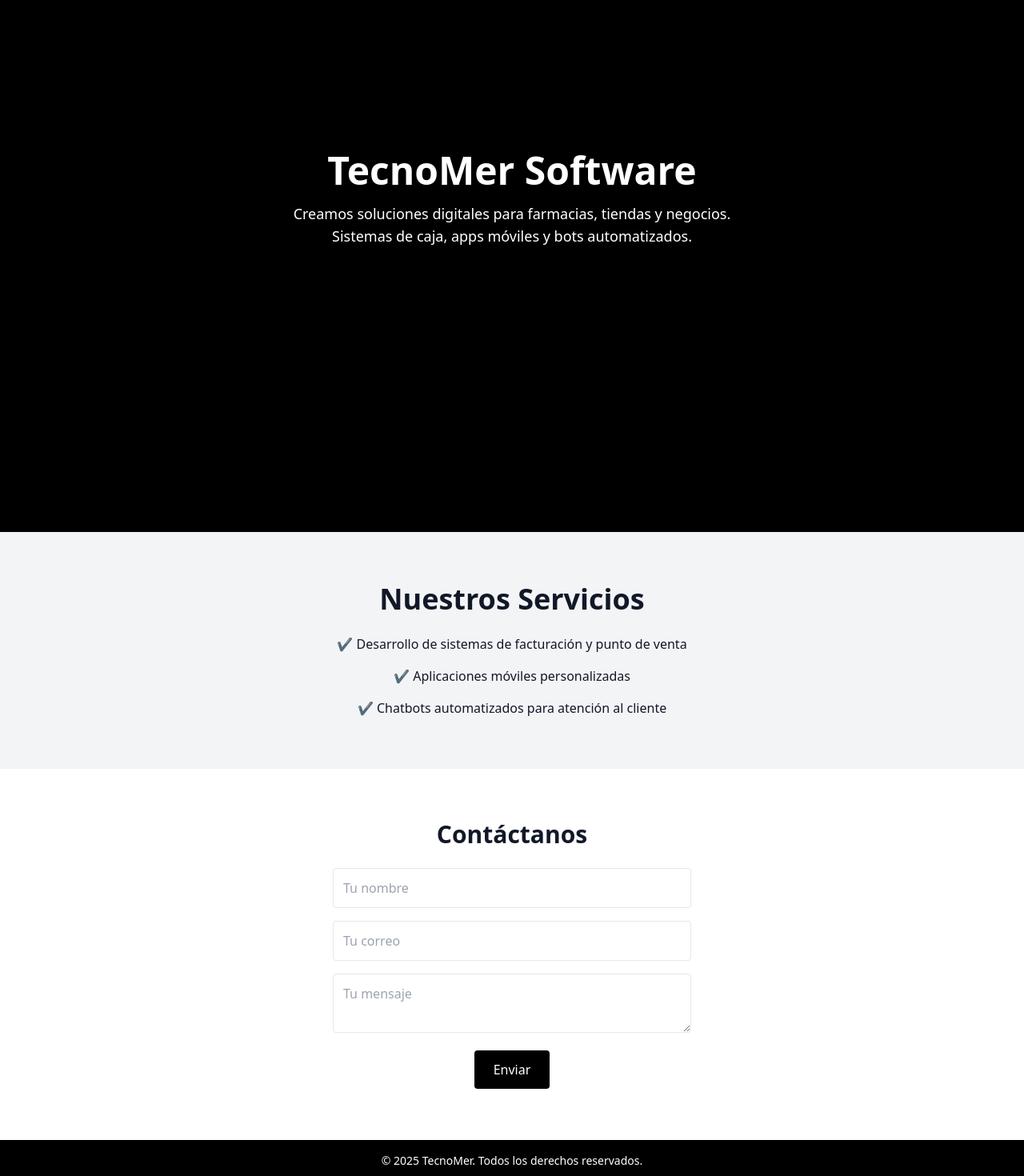
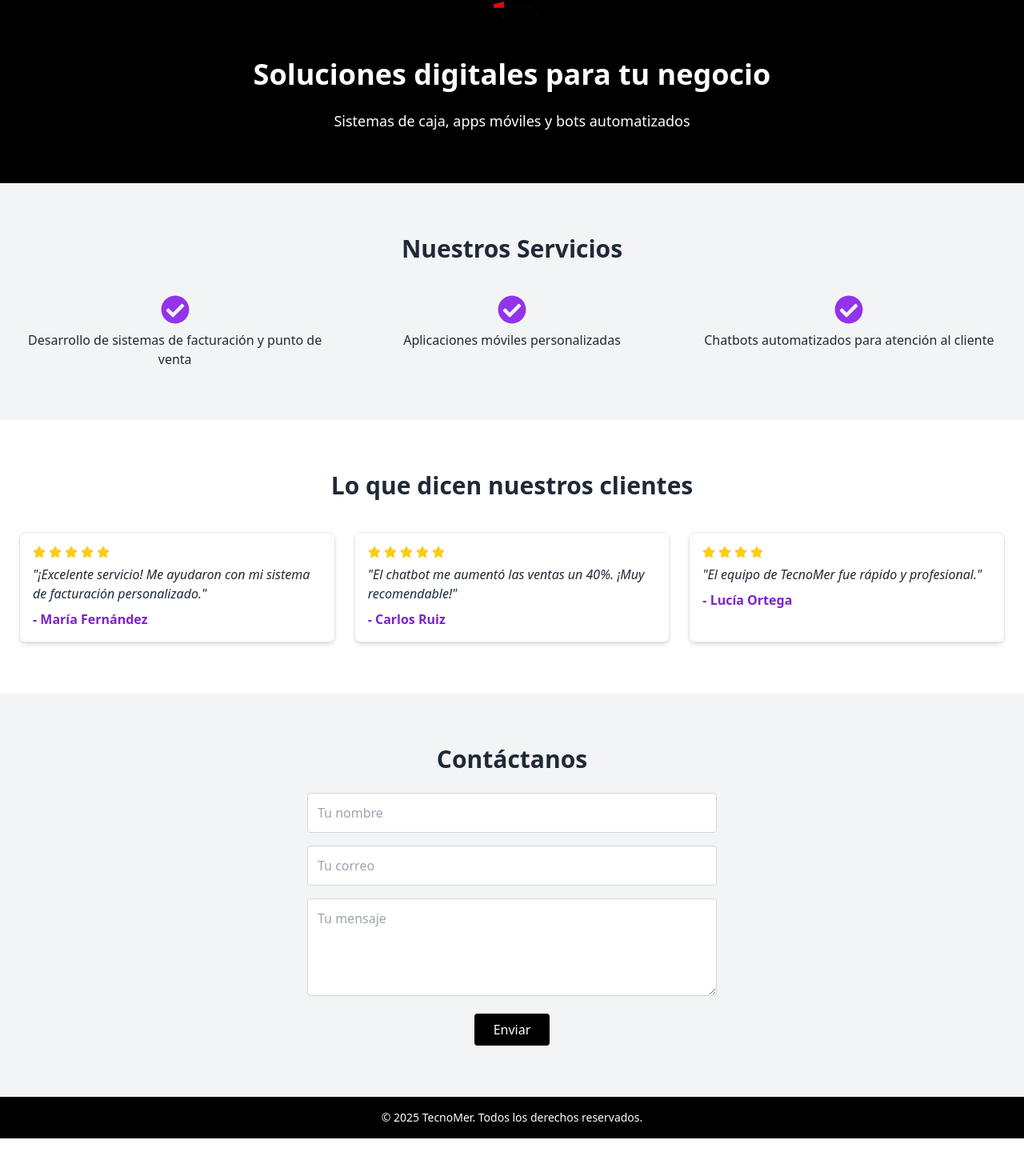
Before and after one commit to dannylopez12/tecnomer-landing, a React (Vite) app: page / in a window 1280 px wide. Shown: the part 135-1605 px from the top of the page at 80% size. After the commit the page ends 1558 px from the top, so only its background shows below. Built offline with nearby package versions, Linux system fonts and the light colour scheme; the HTML template or start-up script is replaced by a standard one.

Commit message:
Update App.jsx

```diff
--- a/src/App.jsx
+++ b/src/App.jsx
@@ -1,16 +1,118 @@
-import Hero from './components/Hero';
-import Services from './components/Services';
-import ContactForm from './components/ContactForm';
-import Footer from './components/Footer';
+import React from 'react';
+import './index.css';
+import { FaCheckCircle, FaStar } from 'react-icons/fa';
 
 function App() {
+  const testimonios = [
+    {
+      nombre: 'María Fernández',
+      comentario: '¡Excelente servicio! Me ayudaron con mi sistema de facturación personalizado.',
+      estrellas: 5
+    },
+    {
+      nombre: 'Carlos Ruiz',
+      comentario: 'El chatbot me aumentó las ventas un 40%. ¡Muy recomendable!',
+      estrellas: 5
+    },
+    {
+      nombre: 'Lucía Ortega',
+      comentario: 'El equipo de TecnoMer fue rápido y profesional.',
+      estrellas: 4
+    }
+  ];
+
   return (
-    <>
-      <Hero />
-      <Services />
-      <ContactForm />
-      <Footer />
-    </>
+    <div className="bg-white font-sans text-gray-800">
+      {/* Hero */}
+      <section className="bg-black text-white py-16 px-6 text-center">
+        <img src="/logo.png" alt="TecnoMer Logo" className="mx-auto mb-6 w-32 animate-pulse" />
+        <h1 className="text-4xl font-bold mb-4 animate-bounce">Soluciones digitales para tu negocio</h1>
+        <p className="text-lg">Sistemas de caja, apps móviles y bots automatizados</p>
+      </section>
+
+      {/* Servicios */}
+      <section className="bg-gray-100 py-16 px-6 text-center">
+        <h2 className="text-3xl font-bold mb-10">Nuestros Servicios</h2>
+        <div className="grid gap-8 md:grid-cols-3">
+          <div>
+            <FaCheckCircle className="text-purple-600 text-4xl mx-auto mb-2" />
+            <p>Desarrollo de sistemas de facturación y punto de venta</p>
+          </div>
+          <div>
+            <FaCheckCircle className="text-purple-600 text-4xl mx-auto mb-2" />
+            <p>Aplicaciones móviles personalizadas</p>
+          </div>
+          <div>
+            <FaCheckCircle className="text-purple-600 text-4xl mx-auto mb-2" />
+            <p>Chatbots automatizados para atención al cliente</p>
+          </div>
+        </div>
+      </section>
+
+      {/* Testimonios */}
+      <section className="bg-white py-16 px-6">
+        <h2 className="text-3xl font-bold mb-10 text-center">Lo que dicen nuestros clientes</h2>
+        <div className="grid gap-6 md:grid-cols-3">
+          {testimonios.map((t, i) => (
+            <div
+              key={i}
+              className="border border-gray-200 rounded-lg shadow-md p-4 hover:scale-105 transition-transform"
+            >
+              <div className="flex items-center mb-2">
+                {[...Array(t.estrellas)].map((_, i) => (
+                  <FaStar key={i} className="text-yellow-400 mr-1" />
+                ))}
+              </div>
+              <p className="italic">"{t.comentario}"</p>
+              <p className="mt-2 font-semibold text-purple-700">- {t.nombre}</p>
+            </div>
+          ))}
+        </div>
+      </section>
+
+      {/* Contacto */}
+      <section className="bg-gray-100 py-16 px-6 text-center">
+        <h2 className="text-3xl font-bold mb-6">Contáctanos</h2>
+        <form
+          action="https://formspree.io/f/xpzvjnzy"
+          method="POST"
+          className="max-w-lg mx-auto space-y-4"
+        >
+          <input
+            type="text"
+            name="name"
+            placeholder="Tu nombre"
+            required
+            className="w-full p-3 border border-gray-300 rounded"
+          />
+          <input
+            type="email"
+            name="email"
+            placeholder="Tu correo"
+            required
+            className="w-full p-3 border border-gray-300 rounded"
+          />
+          <textarea
+            name="message"
+            placeholder="Tu mensaje"
+            required
+            rows="4"
+            className="w-full p-3 border border-gray-300 rounded"
+          />
+          <button
+            type="submit"
+            className="bg-black text-white px-6 py-2 rounded hover:bg-gray-800 transition"
+          >
+            Enviar
+          </button>
+        </form>
+      </section>
+
+      {/* Footer */}
+      <footer className="bg-black text-white py-4 text-center text-sm">
+        © {new Date().getFullYear()} TecnoMer. Todos los derechos reservados.
+      </footer>
+    </div>
   );
 }
 
```
